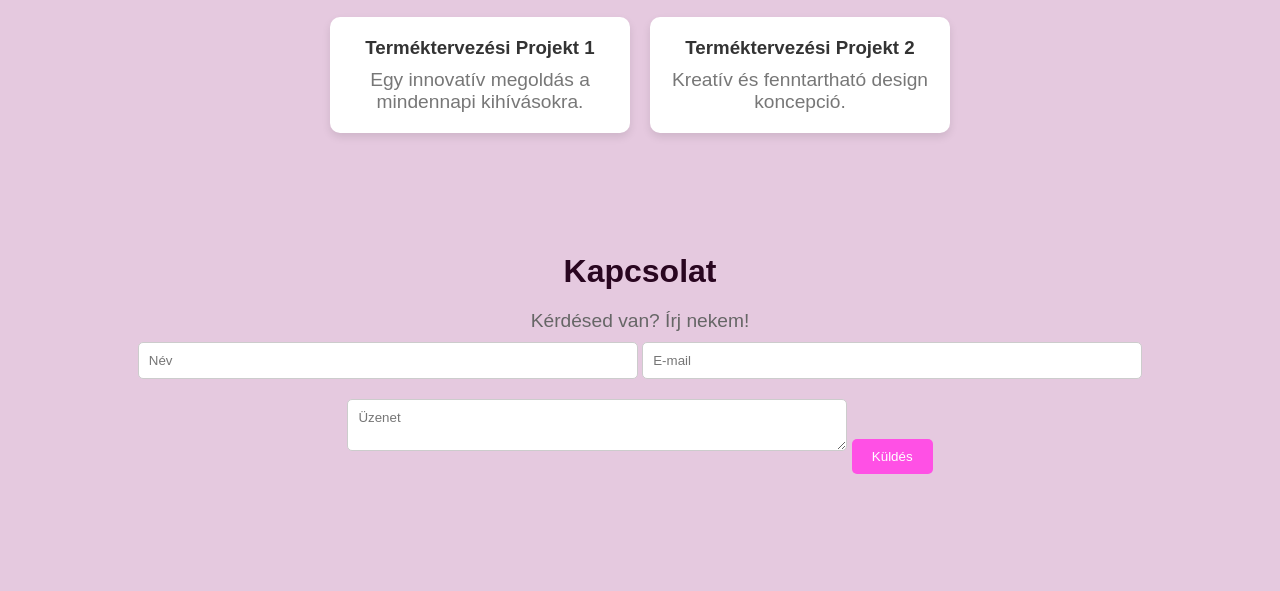
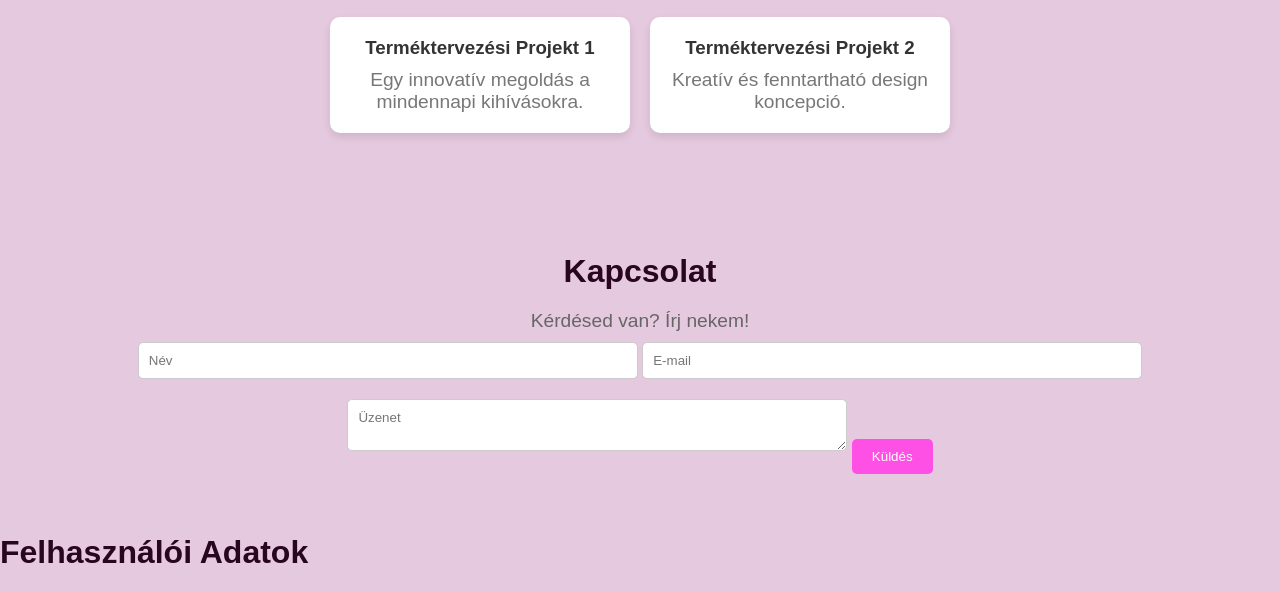
Before and after one commit to temesvarikata/portf-li-, a plain HTML site: page index.html in a window 1280 px wide. Shown: the part 664-1255 px from the top of the page. Before the commit the page ends 1198 px from the top, so only its background shows below. Drawn offline with Linux system fonts and the light colour scheme.

Commit message:
index2.html

```diff
--- a/index.html
+++ b/index.html
@@ -59,3 +59,8 @@
     <script src="script.js"></script>
 </body>
 </html>
+
+<div id="user-container">
+    <h2>Felhasználói Adatok</h2>
+    <div id="user-info"></div>
+</div>
```
